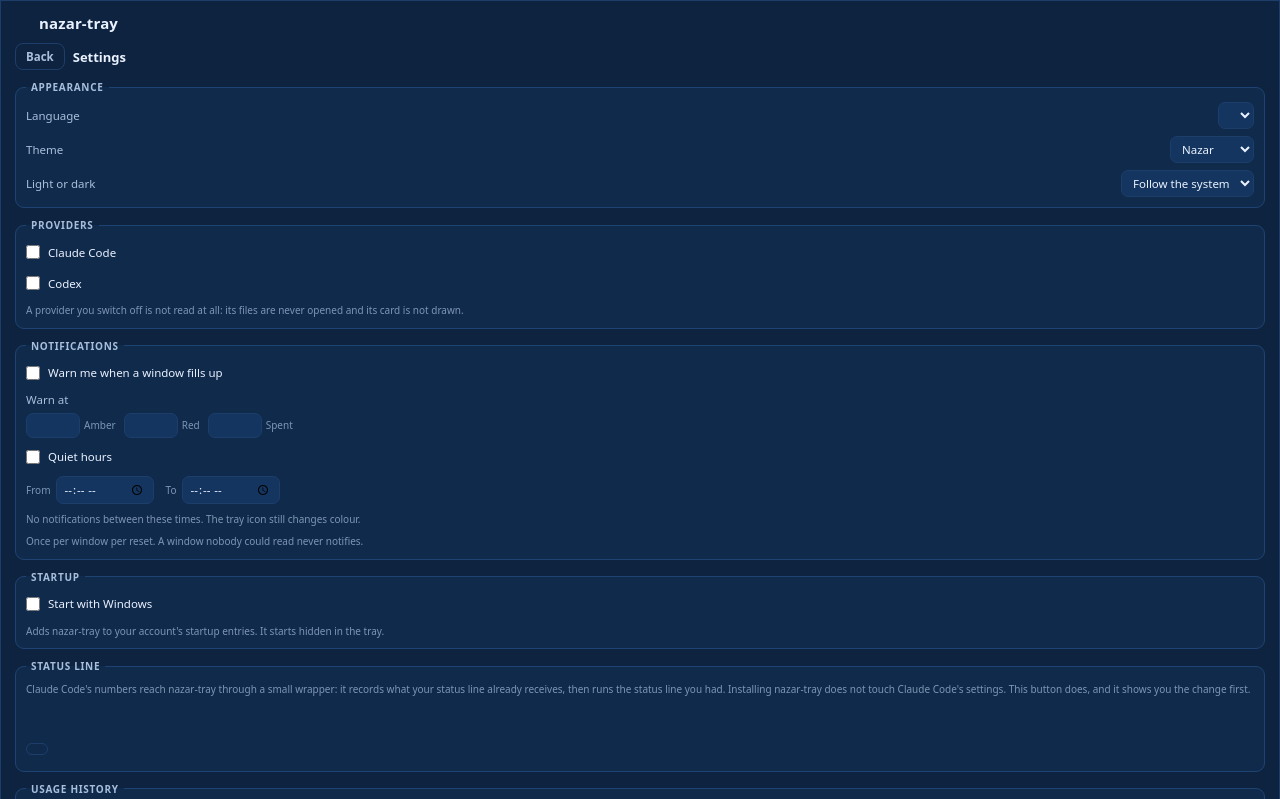
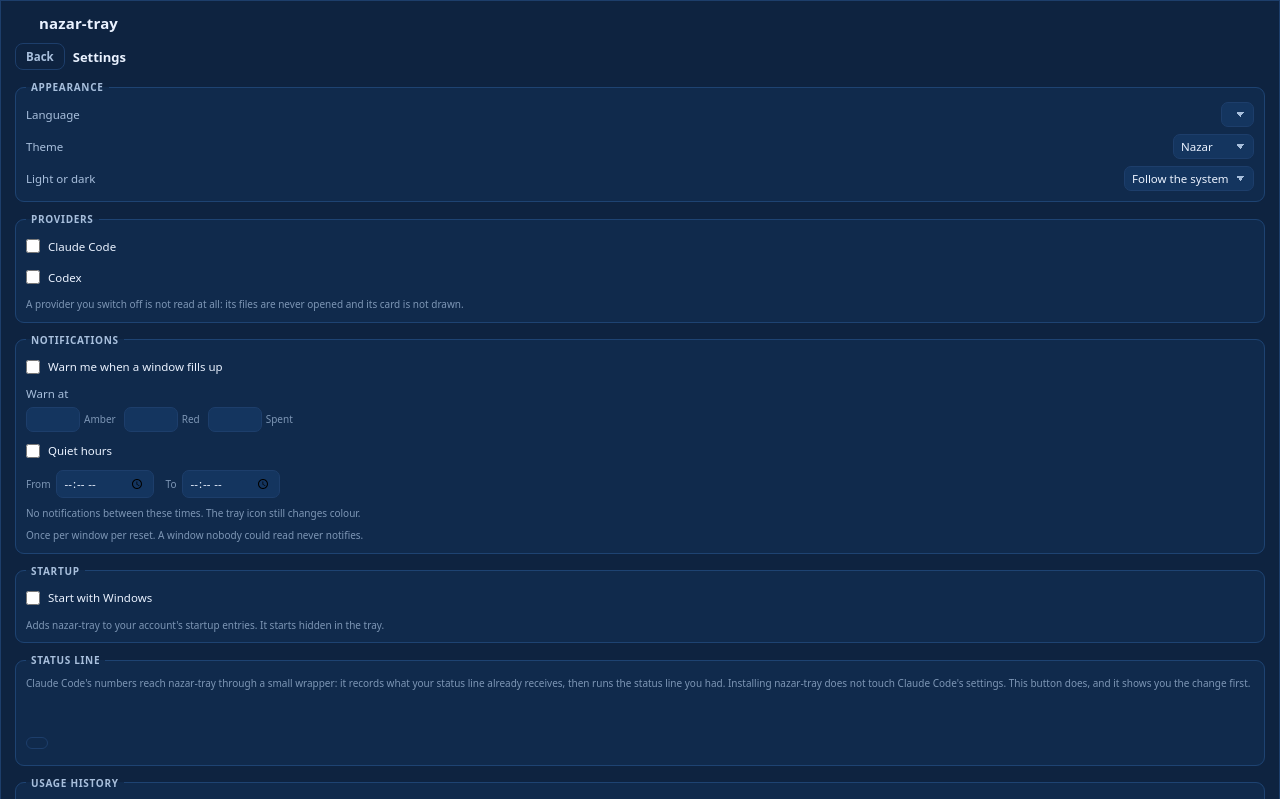
Before and after one commit to xfurqan0/nazar-tray, a website with bundled scripts: page ui/src/index.html in a window 1280 px wide. Both pictures are taken after a click on the button "Settings". Shown: the top 799 px of the page. Built offline with nearby package versions, Linux system fonts and the light colour scheme.

Commit message:
ui: the settings page's three dropdowns were unreadable on Linux
On WebKitGTK a `<select>` is drawn by the platform, so `.control`'s background is
ignored and only its colour is honoured: near-white text on the GTK combo's light
ground. Measured on Fedora 44 / GNOME 50 with the Language, Theme and Light-or-dark
rows all blank on screen. WebView2 honours the rule, which is why the same three
rows are legible in `docs/screenshots/wp5-100-settings.png` and why this had not
been seen.

`appearance: none` makes the box the one `.control` describes on both platforms.
The arrow that takes away is drawn back out of two gradients rather than a data
URI, because the chevron has to be the theme's own `textMuted` in four
combinations of theme and mode and a data URI cannot read a custom property. The
popup list stays the platform's: that is a menu, not a part of this page.

```diff
--- a/ui/src/styles.css
+++ b/ui/src/styles.css
@@ -614,6 +614,38 @@
   color: var(--color-text, #eaf2ff);
   font-family: inherit;
   font-size: var(--type-size-sm, 11.5px);
+}
+
+/*
+ * A dropdown the panel draws itself, because one desktop will not draw ours.
+ *
+ * On WebKitGTK a `<select>` is rendered by the platform: the `background` and `color` above
+ * are ignored on the box and honoured on the text, which on a dark theme is near-white text
+ * on the GTK combo's light ground — **unreadable**, measured on Fedora 44 / GNOME 50 on
+ * 2026-09-17 with the language, theme and light/dark rows all blank. WebView2 on Windows
+ * honours the rule, which is why the same three rows are legible in `wp5-100-settings.png`
+ * and why nobody had seen this.
+ *
+ * `appearance: none` takes the native widget away on both platforms, so the box is the one
+ * `.control` describes everywhere. What it also takes away is the arrow, and an arrow is how
+ * a dropdown says it is one — so it is drawn here out of two gradients rather than out of an
+ * image: a data URI cannot read a custom property, and this chevron has to be the theme's
+ * own `textMuted` in four combinations of theme and mode. The popup list is still the
+ * platform's, which is right: that is a menu, not a part of this page.
+ */
+select.control {
+  appearance: none;
+  padding-right: 24px;
+  background-image:
+    linear-gradient(45deg, transparent 50%, var(--color-text-muted, #a8bfdc) 50%),
+    linear-gradient(135deg, var(--color-text-muted, #a8bfdc) 50%, transparent 50%);
+  background-position:
+    right 12px center,
+    right 8px center;
+  background-size:
+    5px 5px,
+    5px 5px;
+  background-repeat: no-repeat;
 }
 
 .control:hover {
```
Also changed, not shown: ui/test/settings.test.mjs (+15 -0 lines).
